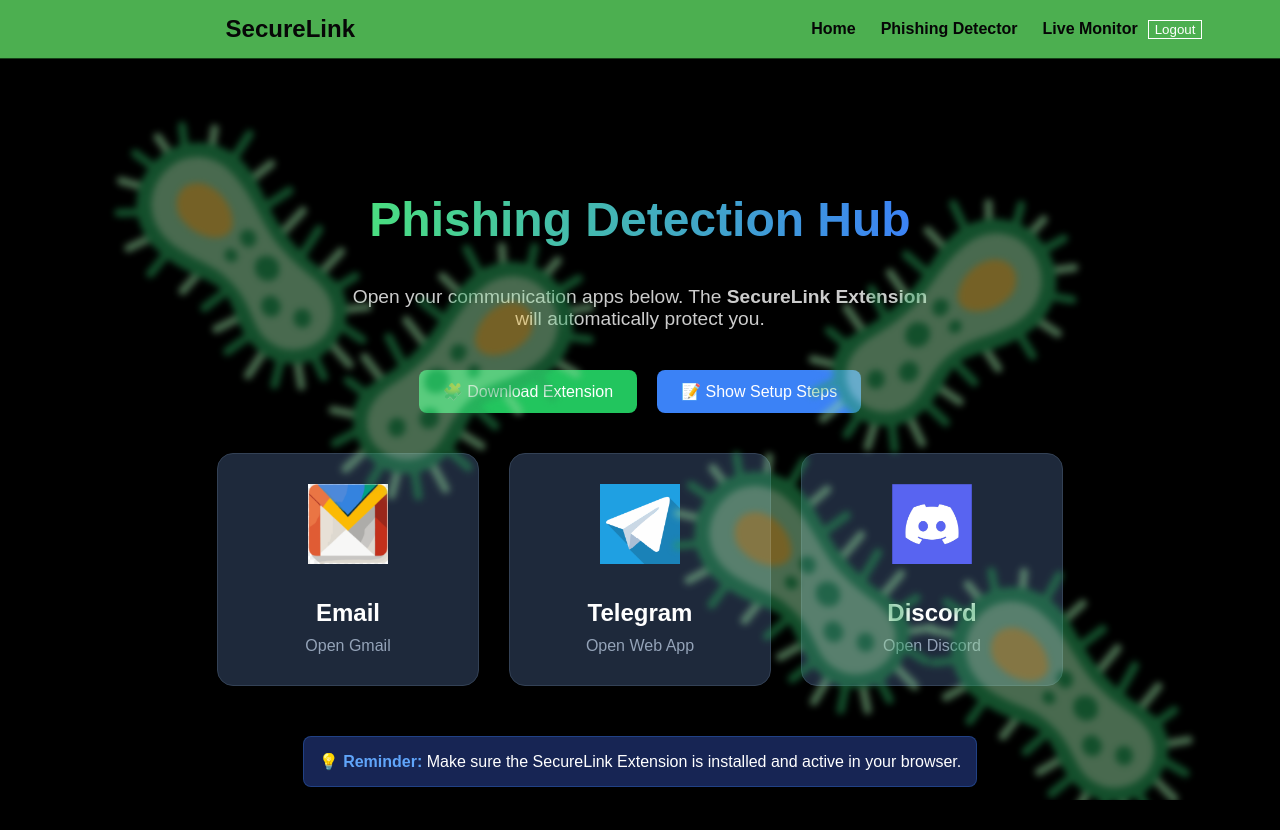
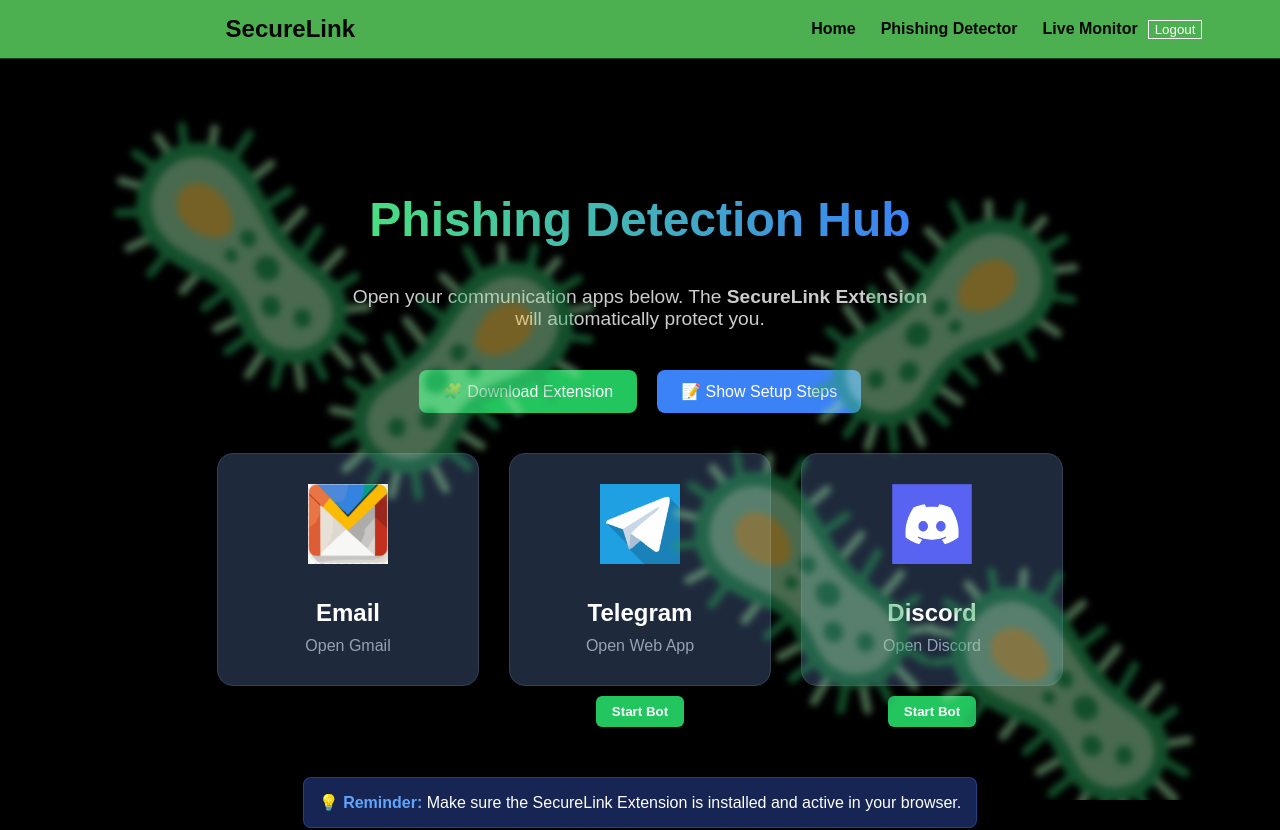
Before and after one commit to shehanfdo1/fyptemplate1, a React (Create React App) app in the folder frontend/: page /live in a window 1280 px wide. Shown: the top 830 px of the page. Built offline with nearby package versions, Linux system fonts and the light colour scheme; no server answers; sample sign-in values are in the browser's storage.

Commit message:
Fix LiveMonitor simulation button, update Extension to use localhost, and general cleanup

```diff
--- a/frontend/src/components/TelegramClient.js
+++ b/frontend/src/components/TelegramClient.js
@@ -3,6 +3,7 @@ import { TelegramClient, Api } from "telegram"; // Import Api
 import { StringSession } from "telegram/sessions";
 import DraggableBot from './DraggableBot';
 import { Buffer } from 'buffer';
+import config from '../config';
 
 // Polyfill Buffer for browser
 window.Buffer = Buffer;
@@ -139,7 +140,7 @@ const TelegramClientInternal = () => {
         if (!text || text.length < 5) return;
 
         try {
-            const response = await fetch('http://localhost:5000/predict', {
+            const response = await fetch(`${config.API_BASE_URL}/predict`, {
                 method: 'POST',
                 headers: { 'Content-Type': 'application/json' },
                 body: JSON.stringify({ message: text })
--- a/frontend/src/pages/LiveMonitor.js
+++ b/frontend/src/pages/LiveMonitor.js
@@ -177,7 +177,15 @@ const LiveMonitor = () => {
                             <span style={{ color: '#94a3b8' }}>Open Web App</span>
                         </div>
                     </a>
-
+                    <button
+                        onClick={() => toggleBot('telegram')}
+                        style={{
+                            padding: '8px 16px', borderRadius: '6px', border: 'none', cursor: 'pointer',
+                            background: status['telegram'] ? '#ef4444' : '#22c55e', color: 'white', fontWeight: 'bold'
+                        }}
+                    >
+                        {status['telegram'] ? 'Stop Bot' : 'Start Bot'}
+                    </button>
                 </div>
 
                 {/* Discord */}
@@ -193,10 +201,20 @@ const LiveMonitor = () => {
                             <span style={{ color: '#94a3b8' }}>Open Discord</span>
                         </div>
                     </a>
-
+                    <button
+                        onClick={() => toggleBot('discord')}
+                        style={{
+                            padding: '8px 16px', borderRadius: '6px', border: 'none', cursor: 'pointer',
+                            background: status['discord'] ? '#ef4444' : '#22c55e', color: 'white', fontWeight: 'bold'
+                        }}
+                    >
+                        {status['discord'] ? 'Stop Bot' : 'Start Bot'}
+                    </button>
                 </div>
 
             </div>
+
+            {/* Simulate Button Removed */}
 
             <div style={{ marginTop: '50px', padding: '15px', background: '#172554', borderRadius: '8px', border: '1px solid rgba(59, 130, 246, 0.3)' }}>
                 <strong style={{ color: '#60a5fa' }}>💡 Reminder:</strong> Make sure the SecureLink Extension is installed and active in your browser.
```
Also changed, not shown: 1 other file (tests, documents, lock files or other folders).
